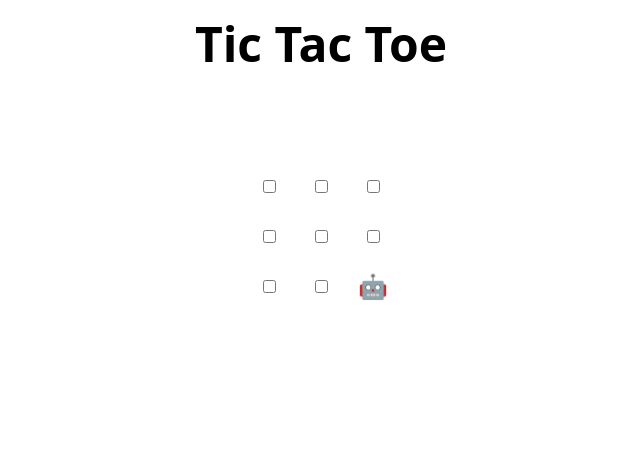
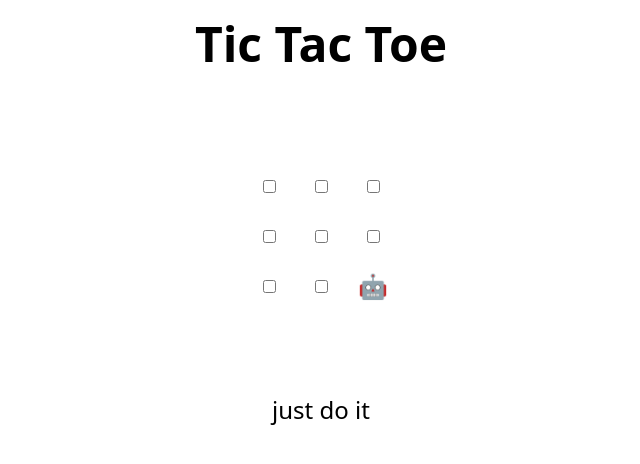
Before and after one commit to playmaker-ljw-Dipper/MLSA-PULLtask, a plain HTML site: page index.html in a window 1280 px wide. Shown: the whole page, without its empty margins (319-959 px from the left). Drawn offline with Linux system fonts and the light colour scheme.

Commit message:
Update index.html
did it

```diff
--- a/index.html
+++ b/index.html
@@ -47,6 +47,7 @@
   </tr>
 </table>
 
+<p>just do it </p>
 <h2 hidden>Game over, refresh to play again 🧑‍💻 🤖!</h2>
 
 <script>
```
